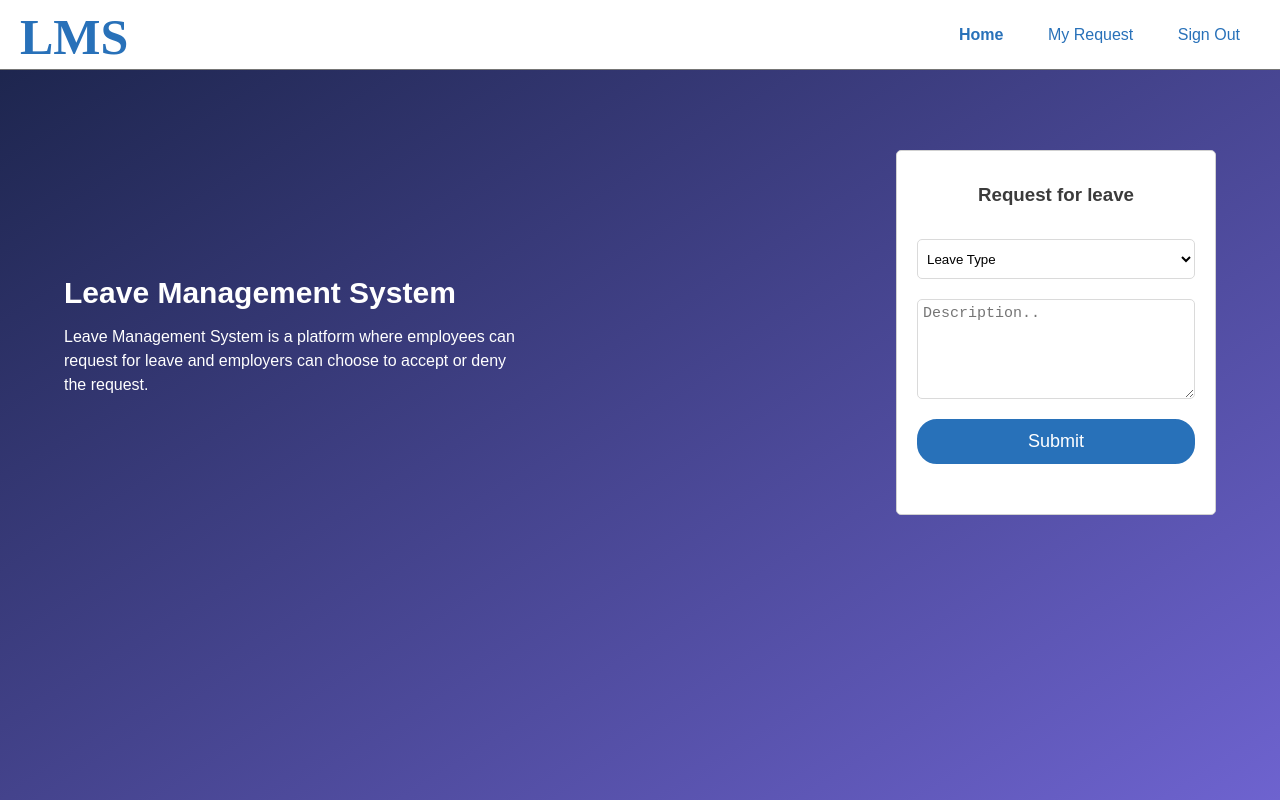
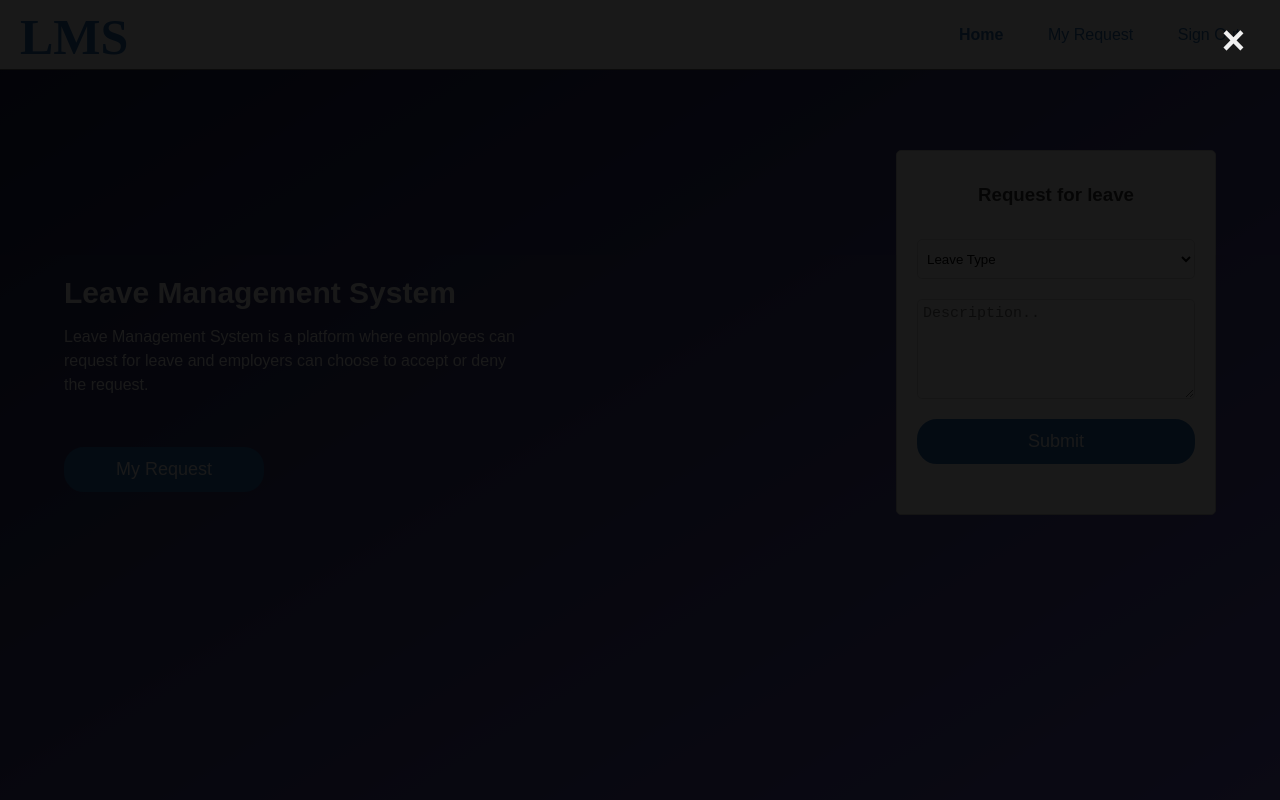
Before and after one commit to hustlaviola/leave-management-system, a website: page home.html in a window 1280 px wide. Drawn offline with Linux system fonts and the light colour scheme.

Commit message:
Create a modal

```diff
--- a/assets/css/style.css
+++ b/assets/css/style.css
@@ -237,6 +237,10 @@ nav li:hover {
   float: left;
 }
 
+#req-btn {
+  width: 200px;
+}
+
 /* form */
 
 .signup, .login, .request {
@@ -295,3 +299,39 @@ nav li:hover {
   .alert {
     color: #ee1935;
   }
+
+  /* Modal */
+
+  .modal-div {
+    position: fixed;
+    text-align: center;
+    z-index: 1;
+    padding-top: 30px;
+    left: 0;
+    top: 0;
+    width: 100%;
+    height: 100%;
+    overflow: auto;
+    background-color: rgb(0, 0, 0);
+    background-color: rgba(0, 0, 0, 0.9);
+    -webkit-animation-name: zoom;
+    -webkit-animation-duration: 0.6s;
+    animation-name: zoom;
+    animation-duration: 0.6s;
+  }
+
+  #close-modal {
+    position: absolute;
+    top: 10px;
+    right: 35px;
+    color: #f1f1f1;
+    font-size: 40px;
+    font-weight: bold;
+  }
+
+  #close-modal:hover, #close-modal:focus {
+    color: #bbb;
+    text-decoration: none;
+    cursor: pointer;
+    transition: 0.3s;
+  }
--- a/home.html
+++ b/home.html
@@ -22,6 +22,9 @@
         </ul>
       </nav>
     </header>
+    <div id="modal" class="modal-div flex flex-center">
+      <span id="close-modal">&times;</span>
+      </div>
     <section id="showcase">
       <div class="container">
         <div class="container2">
@@ -31,6 +34,7 @@
               Leave Management System is a platform where employees can request
               for leave and employers can choose to accept or deny the request.
             </p>
+            <button id="req-btn" class="btn btn-primary mt-5">My Request</button>
           </div>
           <div class="request">
             <h3 class="mt-3">Request for leave</h3>
```
